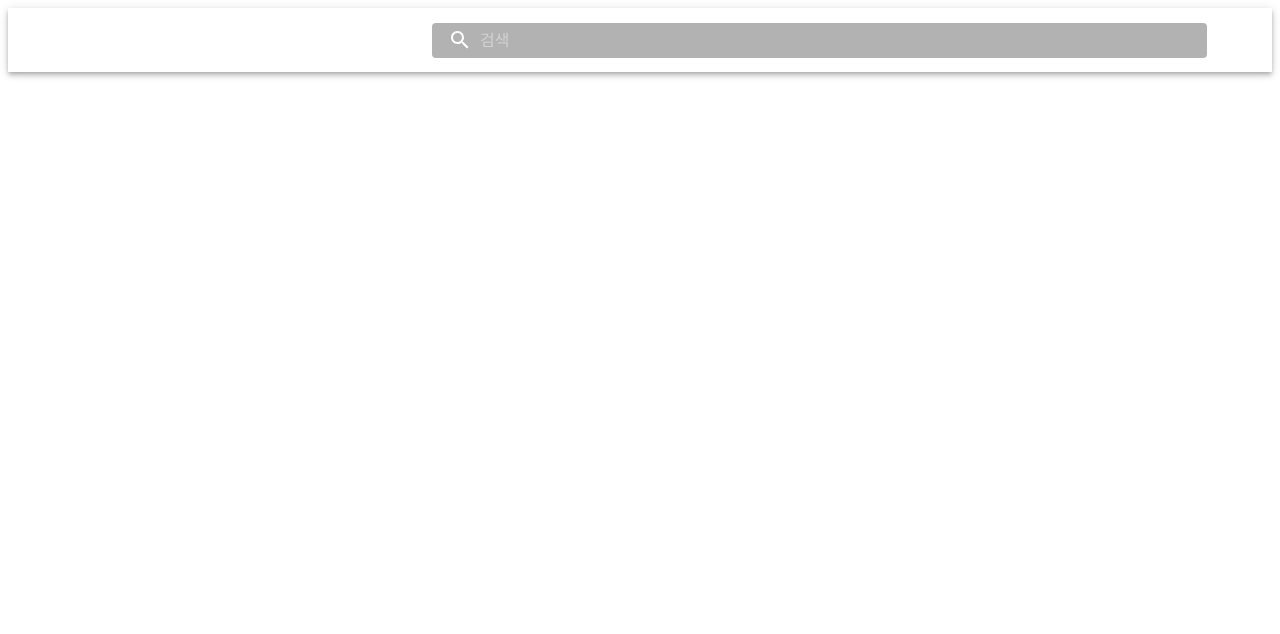
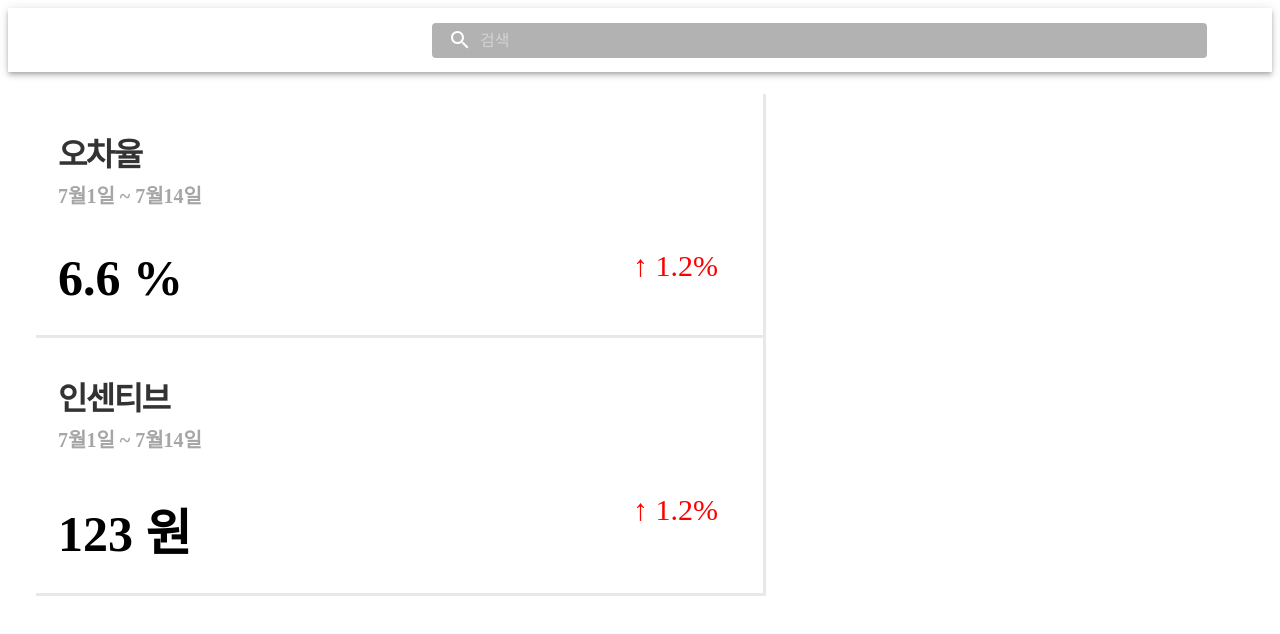
Before and after one commit to Tekiter/LogicKingElectric, a Next.js app in the folder packages/client/: page /mainpage in a window 1280 px wide. Shown: the top 634 px of the page. Built offline with nearby package versions, Linux system fonts and the light colour scheme.

Commit message:
210710_mainpage_오차율&인센티브 박스제작

```diff
--- /dev/null
+++ b/packages/client/components/sections.tsx
@@ -0,0 +1,81 @@
+import { makeStyles, Theme, createStyles } from "@material-ui/core/styles";
+
+const sectionStyles = makeStyles((theme: Theme) =>
+    createStyles({
+        // scss syntax
+        layout: {
+            marginTop: "1.5%",
+            display: "table",
+            tableLayout: "fixed",
+            borderCollapse: "collapse",
+            width: "100%",
+            position: "relative",
+        },
+        wrapper: {
+            display: "table-cell",
+            verticalAlign: "top",
+            paddingRight: "2.14%",
+        },
+        info: {
+            boxShadow: "3px 3px 0px 0px #e8e8e8",
+            paddingTop: 38,
+            paddingBottom: 28,
+            paddingLeft: 25,
+            paddingRight: 25,
+            display: "inline-block",
+            width: 680,
+            marginLeft: 25,
+        },
+        label: {
+            fontWeight: 700,
+            fontSize: 32,
+            color: "#333333",
+            letterSpacing: "-0.05em",
+        },
+        desc: {
+            fontWeight: 600,
+            color: "#a6a6a6",
+            fontSize: 20,
+            marginTop: 5,
+        },
+        now_points: {
+            display: "inline-block",
+            fontSize: 50,
+            fontWeight: 800,
+        },
+        change_points: {
+            float: "right",
+            marginRight: 20,
+            color: "red",
+            fontSize: 30,
+        },
+    }),
+);
+
+export default function Sections(): JSX.Element {
+    const sectionStyle = sectionStyles();
+    return (
+        <div>
+            <div className={sectionStyle.layout}>
+                <div className={sectionStyle.wrapper}>
+                    <div className={sectionStyle.info}>
+                        <div className={sectionStyle.label}>오차율</div>
+                        <div className={sectionStyle.desc}>7월1일 ~ 7월14일</div>
+                        <div style={{ marginTop: 40 }}>
+                            <div className={sectionStyle.now_points}>6.6 %</div>
+                            <div className={sectionStyle.change_points}>↑ 1.2%</div>
+                        </div>
+                    </div>
+                    <div className={sectionStyle.info}>
+                        <div className={sectionStyle.label}>인센티브</div>
+                        <div className={sectionStyle.desc}>7월1일 ~ 7월14일</div>
+                        <div style={{ marginTop: 40 }}>
+                            <div className={sectionStyle.now_points}>123 원</div>
+                            <div className={sectionStyle.change_points}>↑ 1.2%</div>
+                        </div>
+                    </div>
+                </div>
+            </div>
+        </div>
+    );
+}
--- a/packages/client/pages/mainpage/index.tsx
+++ b/packages/client/pages/mainpage/index.tsx
@@ -2,6 +2,8 @@ import SearchBar from "../../components/searchBar";
 import AppBar from "@material-ui/core/AppBar";
 import Toolbar from "@material-ui/core/Toolbar";
 import Logo from "../../components/logo";
+import Sections from "../../components/sections";
+//import styled from "styled-components";
 
 export default function MainPageHome(): JSX.Element {
     return (
@@ -12,6 +14,7 @@ export default function MainPageHome(): JSX.Element {
                     <SearchBar />
                 </Toolbar>
             </AppBar>
+            <Sections></Sections>
         </div>
     );
 }
```
